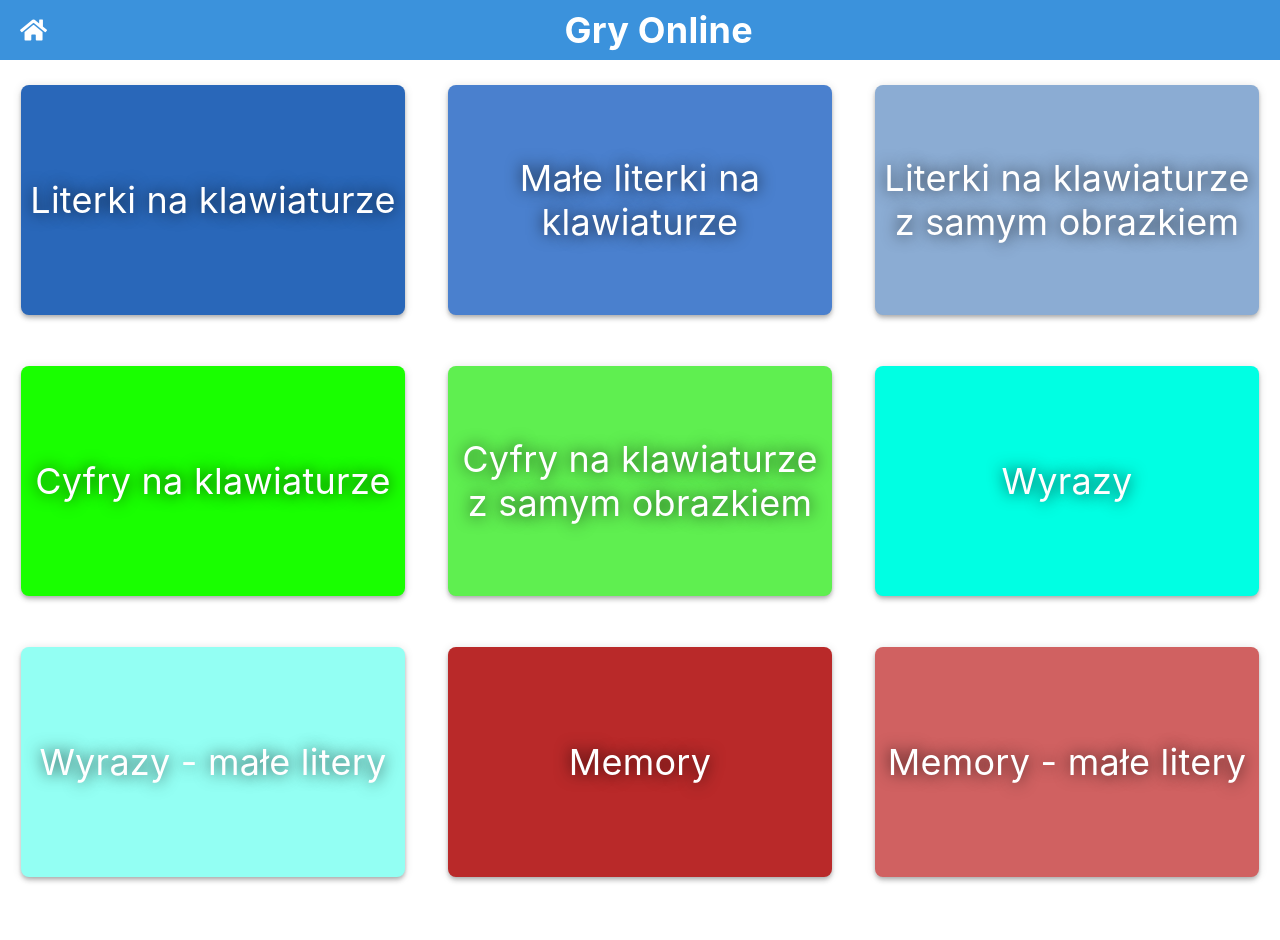
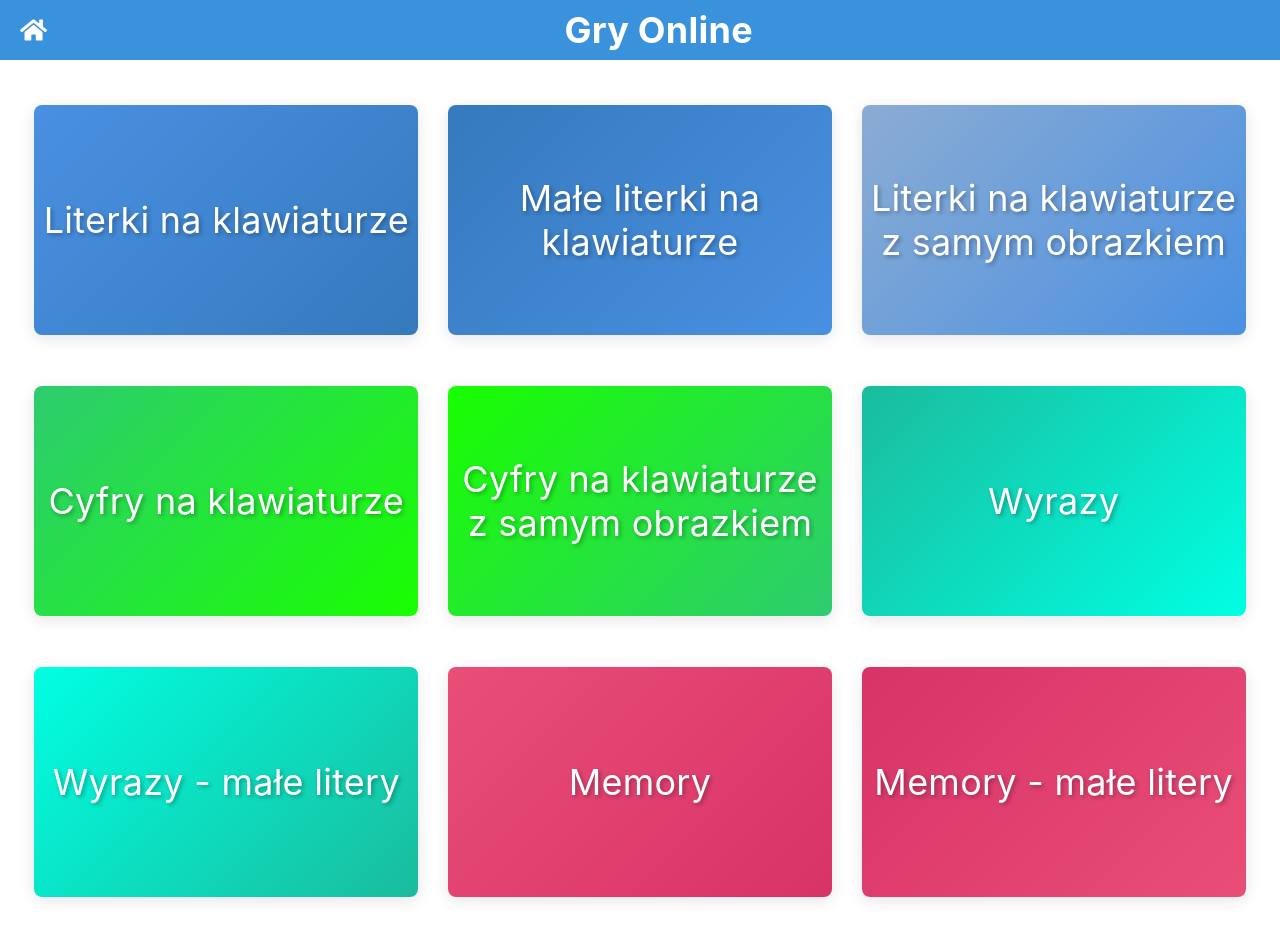
Before and after one commit to Patresss/Gry-Online, an Angular app: page /#/ in a window 1280 px wide. Before the commit the page ends 902 px from the top, so only its background shows below. Built offline with nearby package versions, Linux system fonts and the light colour scheme.

Commit message:
Improve main css

```diff
--- a/src/app/main-page/main-page.component.css
+++ b/src/app/main-page/main-page.component.css
@@ -1,4 +1,5 @@
 .main-page {
+  padding: 20px;
 }
 
 .card-container {
@@ -10,52 +11,55 @@
   text-align: center;
   width: 30vw;
   height: 230px;
-  font-size: 36px; /* Dostosuj wielkość tekstu */
-  background-color: #4fc0ff; /* Dostosuj kolor tła */
-  color: white; /* Dostosuj kolor tekstu */
-  text-decoration: none; /* Usuń domyślne podkreślenie */
-  border-radius: 8px; /* Dodaj zaokrąglenie krawędzi */
-  transition: background-color 0.2s, transform 0.2s; /* Dodałem efekty przejścia */
+  font-size: 36px;
+  background-color: #4A90E2;
+  color: white;
+  text-decoration: none;
+  border-radius: 8px;
+  box-shadow: 0px 4px 16px rgba(0, 0, 0, 0.1);
+  transition: all 0.3s ease-in-out;
   line-height: initial;
-  text-shadow: 0px 0px 16px rgba(0, 0, 0, 0.8);
+  text-shadow: 2px 2px 4px rgba(0, 0, 0, 0.3);
 }
 
+.card-container:hover {
+  transform: scale(1.05);
+  box-shadow: 0px 8px 20px rgba(0, 0, 0, 0.15);
+}
+
+/* Gradienty dla różnych kafelków */
 .card-container.memory {
-  background: #b92929;
+  background: linear-gradient(135deg, #E94E77, #D83367);
 }
 
 .card-container.memory-small-letter {
-  background: #d06161;
+  background: linear-gradient(135deg, #D83367, #E94E77);
 }
 
 .card-container.letter {
-  background: #2967b9;
+  background: linear-gradient(135deg, #4A90E2, #357ABD);
 }
 
 .card-container.letter-small-letter {
-  background: #4a80ce;
+  background: linear-gradient(135deg, #357ABD, #4A90E2);
 }
 
 .card-container.letter-without-letter {
-  background: #8bacd3;
+  background: linear-gradient(135deg, #8bacd3, #4A90E2);
 }
 
 .card-container.digit {
-  background: #19ff00;
+  background: linear-gradient(135deg, #2ecc71, #19ff00);
 }
 
 .card-container.digit-without-digit {
-  background: #5fef50;
+  background: linear-gradient(135deg, #19ff00, #2ecc71);
 }
 
 .card-container.word {
-  background: #00ffe3;
+  background: linear-gradient(135deg, #1abc9c, #00ffe3);
 }
 
 .card-container.word-small-letter {
-  background: #93fff3;
+  background: linear-gradient(135deg, #00ffe3, #1abc9c);
 }
-
-.card-container:hover {
-  transform: scale(1.05); /* Trochę przybliż na hoverze */
-}
```
